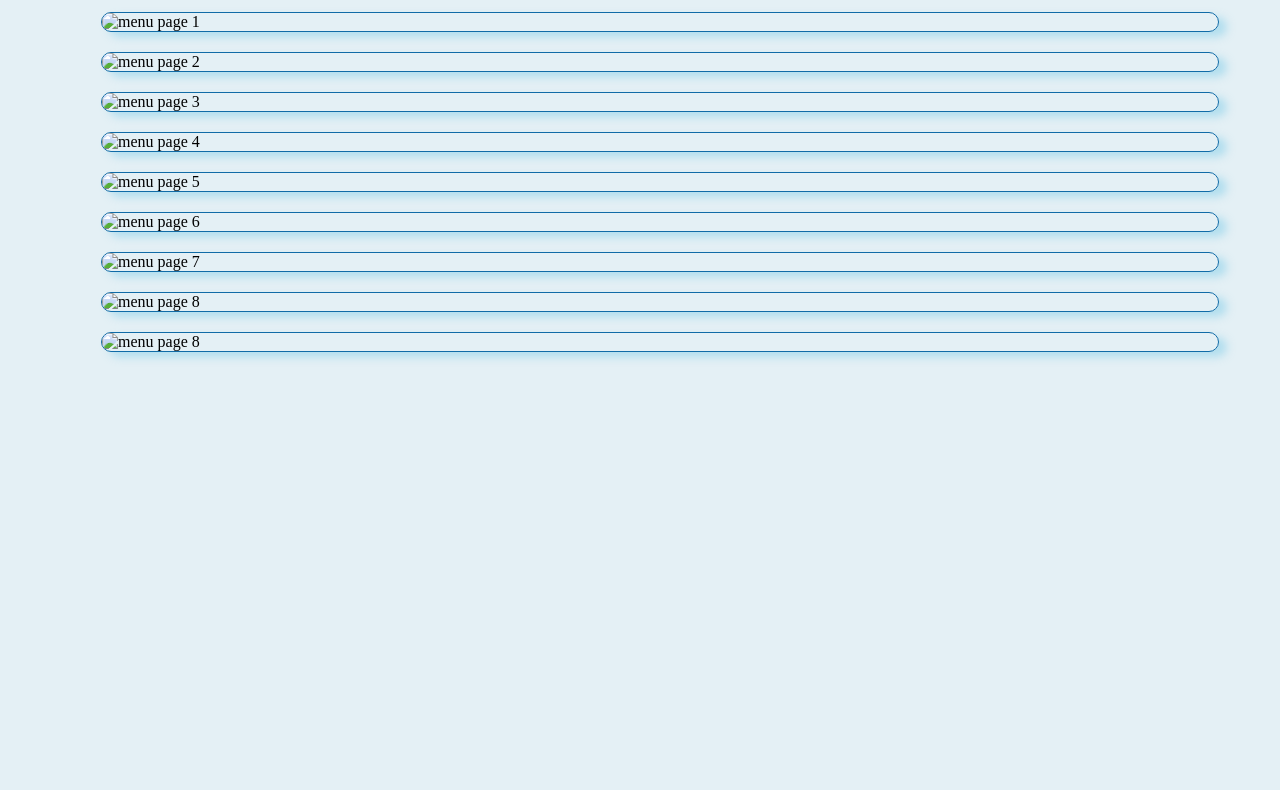
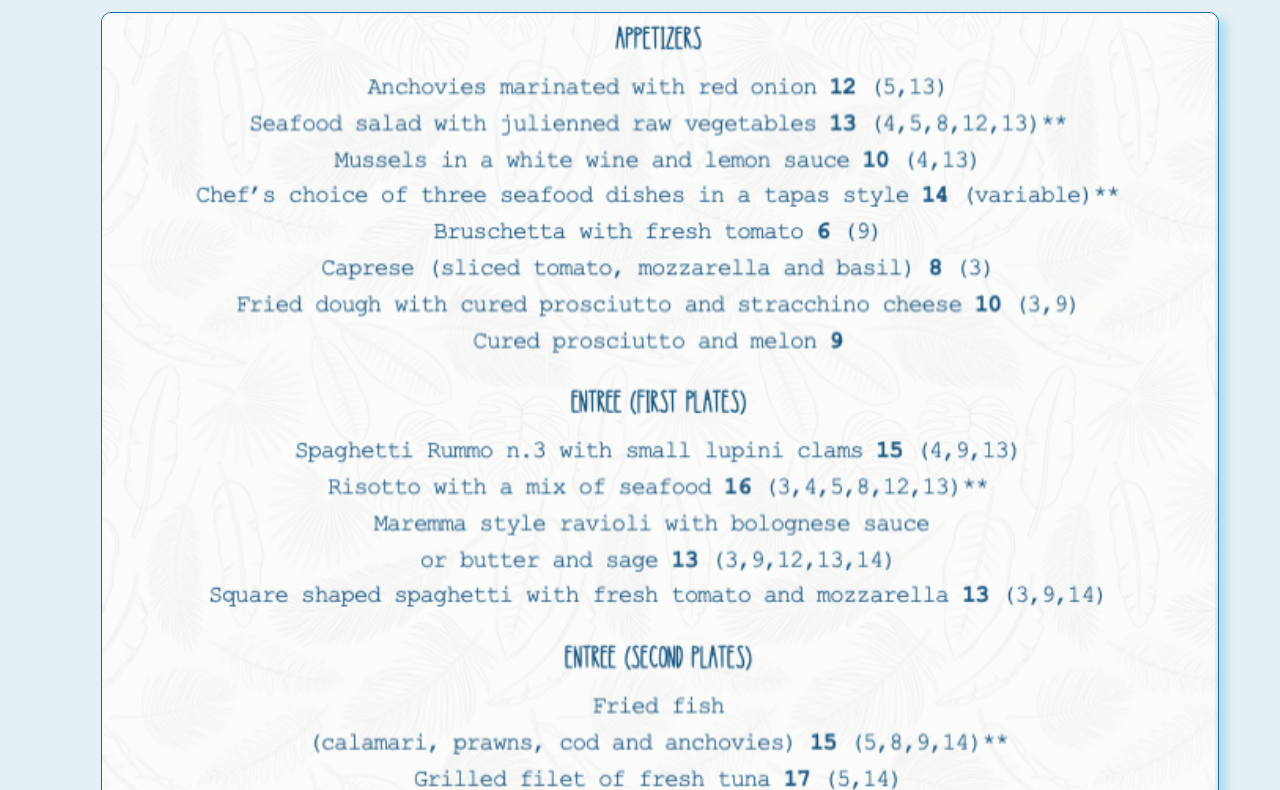
Before and after one commit to fguerin555/toto, a plain HTML site: page page4.html in a window 1280 px wide. Shown: the part 320-1110 px from the top of the page. Before the commit the page ends 800 px from the top, so only its background shows below. Drawn offline with Linux system fonts and the light colour scheme.

Commit message:
Update page4.html

```diff
--- a/page4.html
+++ b/page4.html
@@ -12,7 +12,7 @@
       <div class="logo">
         <img
           id="logomp"
-          src="./assets/img/logo-entier.png"
+          src="./img/logo-entier.png"
           alt="logo marco polo"
         />
       </div>
@@ -37,37 +37,37 @@
     <section-menu>
       <ul>
         <li>
-          <img src="./assets/img/p1.png" alt="menu page 1" />
+          <img src="./img/p1.png" alt="menu page 1" />
         </li>
 
         <li>
-          <img src="./assets/img/p2.jpg" alt="menu page 2" />
+          <img src="./img/p2.jpg" alt="menu page 2" />
         </li>
 
         <li>
-          <img src="./assets/img/p3.png" alt="menu page 3" />
+          <img src="./img/p3.png" alt="menu page 3" />
         </li>
 
         <li>
-          <img src="./assets/img/p4.png" alt="menu page 4" />
+          <img src="./img/p4.png" alt="menu page 4" />
         </li>
 
         <li>
-          <img src="./assets/img/p5.png" alt="menu page 5" />
+          <img src="./img/p5.png" alt="menu page 5" />
         </li>
 
         <li>
-          <img src="./assets/img/p6.png" alt="menu page 6" />
+          <img src="./img/p6.png" alt="menu page 6" />
         </li>
         <li>
-          <img src="./assets/img/p7.png" alt="menu page 7" />
+          <img src="./img/p7.png" alt="menu page 7" />
         </li>
 
         <li>
-          <img src="./assets/img/p8.png" alt="menu page 8" />
+          <img src="./img/p8.png" alt="menu page 8" />
         </li>
         <li>
-          <img src="./assets/img/p9.png" alt="menu page 8" />
+          <img src="./img/p9.png" alt="menu page 8" />
         </li>
       </ul>
     </section-menu>
```
